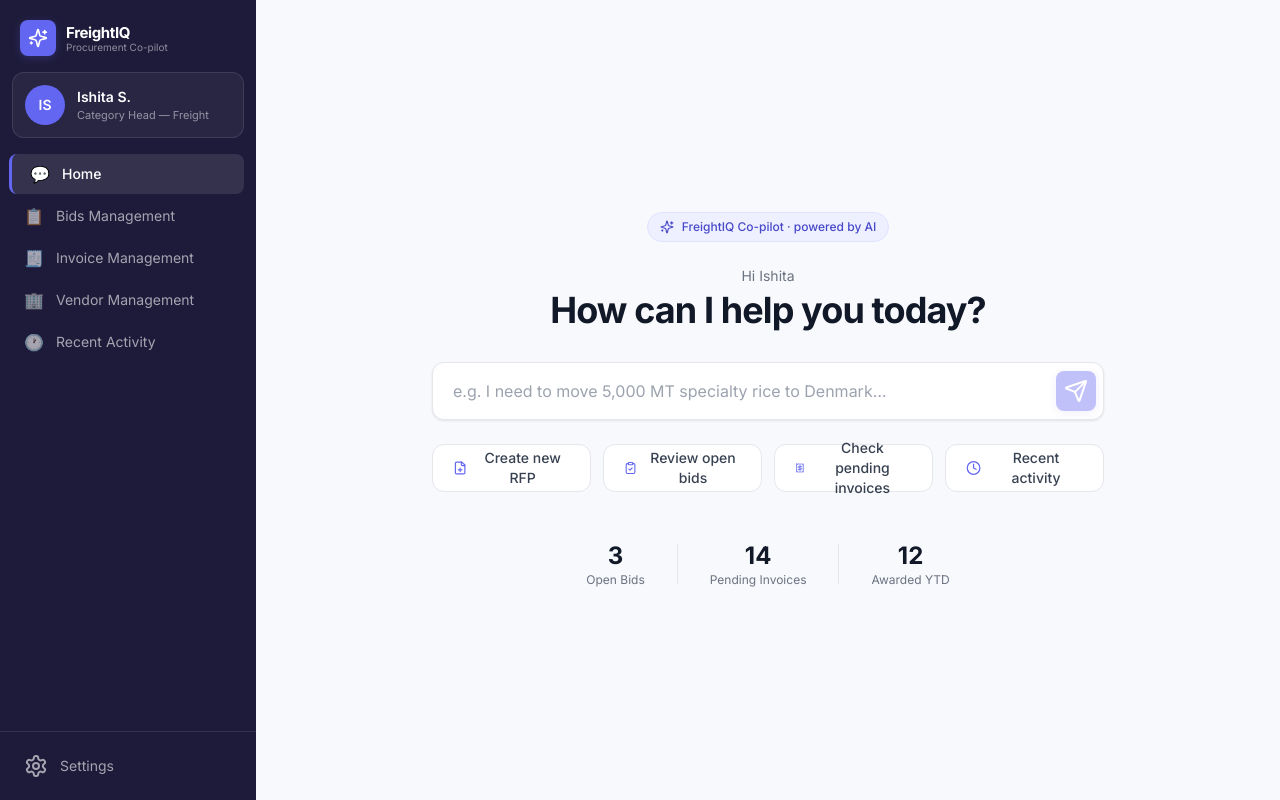
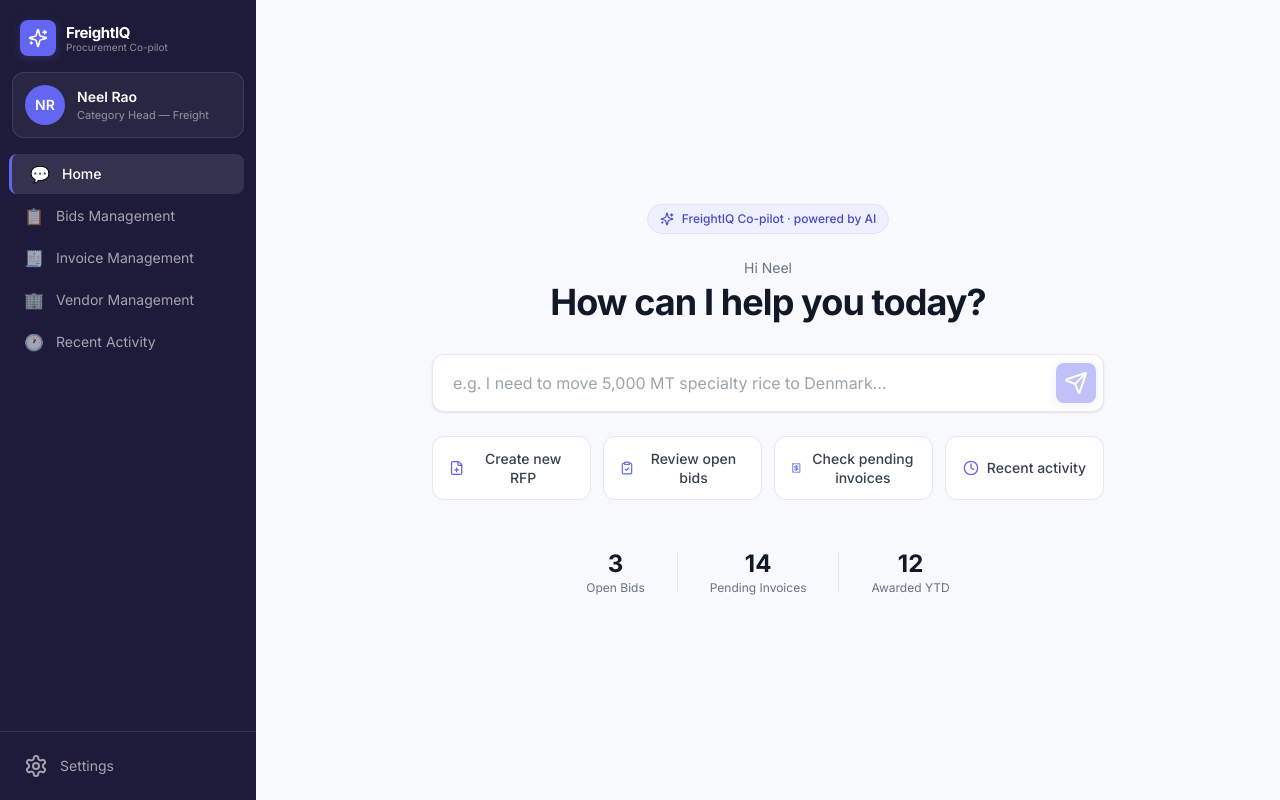
Before and after one commit to Ghub-ID/Bolt-Repo-18Sept, a React (Vite) app: page / in a window 1280 px wide. Built offline with nearby package versions, Linux system fonts and the light colour scheme; no server answers.

Commit message:
Update sidebar and home page greeting

```diff
--- a/src/components/Sidebar.tsx
+++ b/src/components/Sidebar.tsx
@@ -26,10 +26,10 @@ export default function Sidebar() {
       {/* User profile */}
       <div className="mx-3 mb-4 p-3 rounded-xl bg-white/5 border border-white/10 flex items-center gap-3">
         <div className="w-10 h-10 rounded-full bg-primary-500 flex items-center justify-center font-semibold text-sm shrink-0">
-          IS
+          NR
         </div>
         <div className="min-w-0">
-          <div className="text-sm font-semibold truncate">Ishita S.</div>
+          <div className="text-sm font-semibold truncate">Neel Rao</div>
           <div className="text-[11px] text-white/50 truncate">Category Head — Freight</div>
         </div>
       </div>
--- a/src/pages/HomePage.tsx
+++ b/src/pages/HomePage.tsx
@@ -26,7 +26,7 @@ export default function HomePage() {
           FreightIQ Co-pilot · powered by AI
         </div>
 
-        <p className="text-sm text-ink-500 mb-1 animate-slide-up">Hi Ishita</p>
+        <p className="text-sm text-ink-500 mb-1 animate-slide-up">Hi Neel</p>
         <h1 className="text-4xl font-bold text-ink-900 tracking-tight mb-8 animate-slide-up">
           How can I help you today?
         </h1>
@@ -58,7 +58,7 @@ export default function HomePage() {
               <button
                 key={action.label}
                 onClick={() => navigate(action.path)}
-                className="h-12 px-5 py-3 rounded-xl bg-white border border-ink-200 text-sm font-medium text-ink-700 hover:border-primary-400 hover:shadow-card transition active:scale-95 inline-flex items-center justify-center gap-2"
+                className="w-full h-auto min-h-[52px] px-4 py-3 rounded-xl bg-white border border-ink-200 text-sm font-medium text-ink-700 hover:border-primary-400 hover:shadow-card transition active:scale-95 flex items-center justify-center gap-2 text-center whitespace-normal leading-snug"
               >
                 <Icon className="w-4 h-4 text-primary-500" />
                 {action.label}
```
